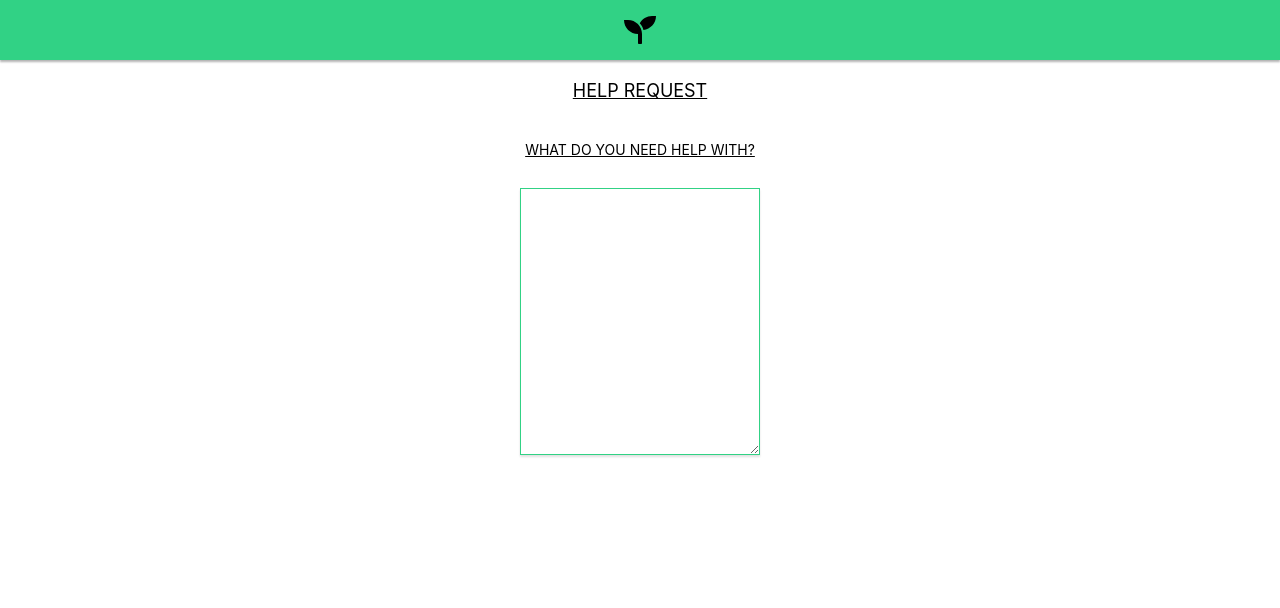
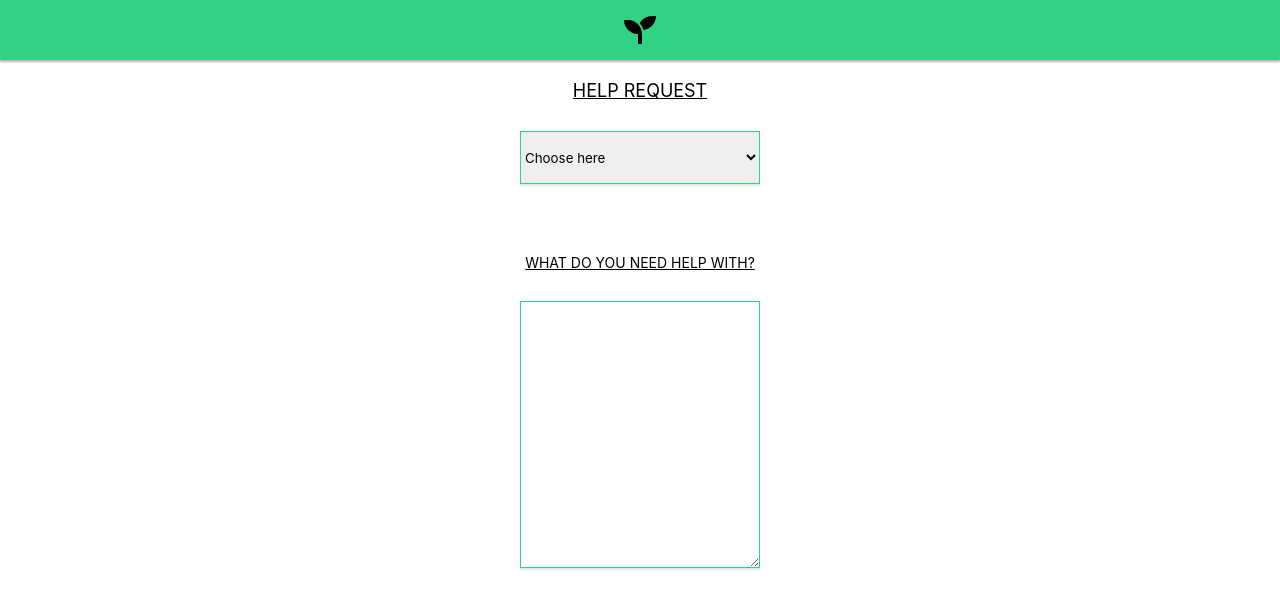
Before and after one commit to Vlad-Ber/Local_Heroes, a React (Create React App) app: page /help-request in a window 1280 px wide. Shown: the top 608 px of the page. Built offline with nearby package versions, Linux system fonts and the light colour scheme.

Commit message:
added generic DropDown component

```diff
--- /dev/null
+++ b/src/components/DropDownInput.js
@@ -0,0 +1,37 @@
+import React, { Component } from 'react';
+
+import styled from 'styled-components';
+
+class DropDownInput extends Component {
+
+    renderOptions = () => {
+        return this.props.options.map((option, i) =>
+        <option value={option.value} key={i}>{option.text}</option>);
+    }
+
+    render(){
+        return(
+            <DropDown>
+                <option value="" selected disabled hidden>Choose here</option>
+                {this.renderOptions()}
+            </DropDown>
+        )
+    }
+}
+
+const DropDown = styled.select`
+    margin: auto;
+    display: flex;
+
+    font-family: 'Inter';
+
+    border:  1px solid #31D285;
+    box-sizing: border-box;
+    box-shadow: 0px 2px 2px rgba(0, 0, 0, 0.12);
+
+    height: 4em;
+    width: 18em;
+`
+
+
+export default DropDownInput;
--- a/src/pages/HelpRequest.js
+++ b/src/pages/HelpRequest.js
@@ -5,13 +5,31 @@ import styled from 'styled-components';
 import NavBar from '../components/NavBar.js';
 import SectionTitle from '../components/SectionTitle.js';
 import TextInput from '../components/TextInput.js';
+import DropDownInput from '../components/DropDownInput.js';
 
 class HelpRequest extends Component {
+
     render(){
+
+        let options = [
+            {
+                text: "Carrying",
+                value: "carrying",
+            },
+            {
+                text: "Shopping",
+                value: "shopping"
+            },
+        ]
+
         return(
             <div>
                 <NavBar/>
                 <SectionTitle text="HELP REQUEST"/>
+
+                <InputWrapper>
+                    <DropDownInput options={options}/>
+                </InputWrapper>
 
                 <DescriptionInput>
                     <SectionTitle fontSize="14px" text="What do you need help with?"/>
```
